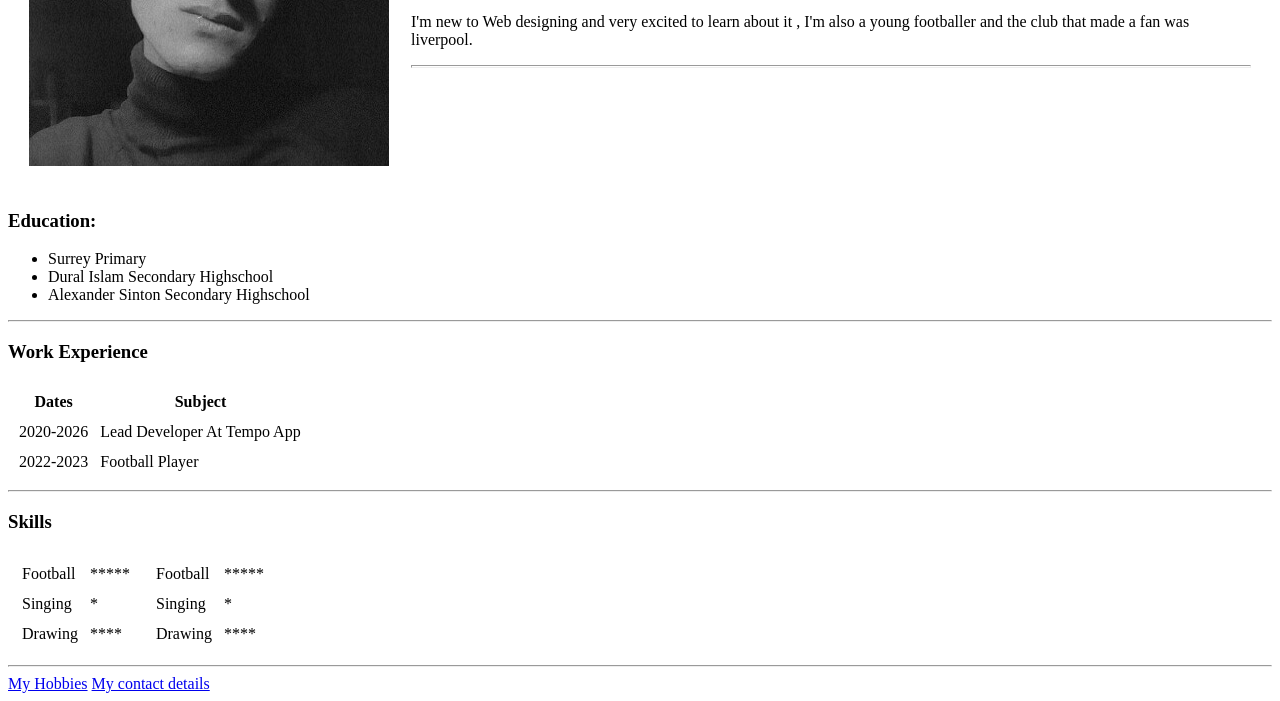
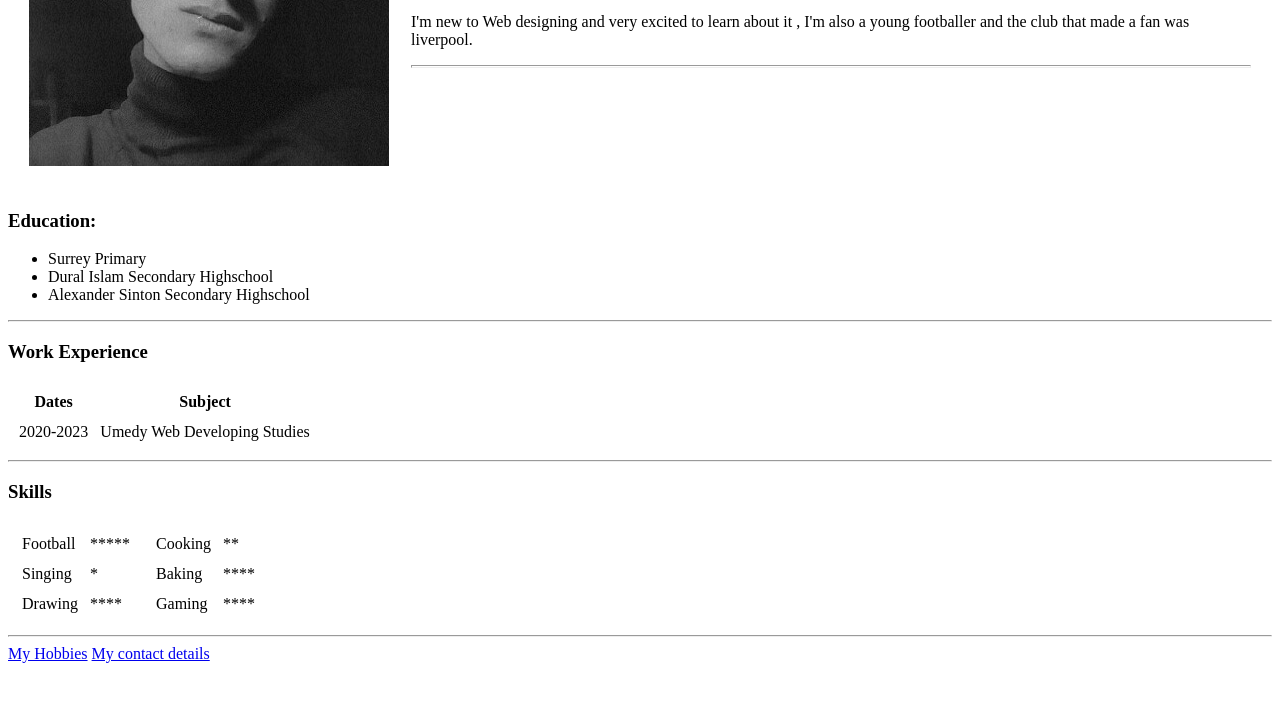
Before and after one commit to SHUKRYGSHARPE/CV., a plain HTML site: page index.html in a window 1280 px wide. Shown: the part 223-924 px from the top of the page. After the commit the page ends 894 px from the top, so only its background shows below. Drawn offline with Linux system fonts and the light colour scheme.

Commit message:
Add files via upload

```diff
--- a/index.html
+++ b/index.html
@@ -11,7 +11,7 @@
     <tr>
       <td><img src="images/shukry.png.jpg" alt="shukry profile picture"></td>
       <td><h1>Shukry G Sharpe</h1>
-      <p><em><strong><a href="https://www.instagram.com/shukrysharpe_backup/?hl=en">More about me</a></strong>.</em></p>
+      <p><em><strong><a href="https://www.google.com/search?q=shukry+sharpe&rlz=1C1RLNS_enZA994ZA994&oq=s&aqs=chrome.0.69i59l3j69i57j69i60l4.1749j0j7&sourceid=chrome&ie=UTF-8">More about me</a></strong>.</em></p>
       <p>I'm new to  Web designing and very excited to learn about it , I'm also a young footballer and the club that made a fan was liverpool.</p>
       <hr size="3" /></td>
     </tr>
@@ -38,13 +38,10 @@
 
     </tfoot>
     <tr>
-      <td>2020-2026</td>
-      <td>Lead Developer At Tempo App</td>
+      <td>2020-2023</td>
+      <td>Umedy Web Developing Studies</td>
     </tr>
-    <tr>
-      <td>2022-2023</td>
-      <td>Football Player</td>
-    </tr>
+
   </table >
   <hr>
   <h3>Skills</h3>
@@ -70,15 +67,15 @@
   <td>
     <table cellspacing="10">
       <tr>
-      <td>Football</td>
-      <td>*****</td>
+      <td>Cooking</td>
+      <td>**</td>
       </tr>
       <tr>
-      <td>Singing</td>
-      <td>*</td>
+      <td>Baking</td>
+      <td>****</td>
       </tr>
       <tr>
-      <td>Drawing</td>
+      <td>Gaming</td></td>
       <td>****</td>
       </tr>
 
```
Also changed, not shown: contact-me.html (+3 -3 lines), hobbies.html (+4 -4 lines).
